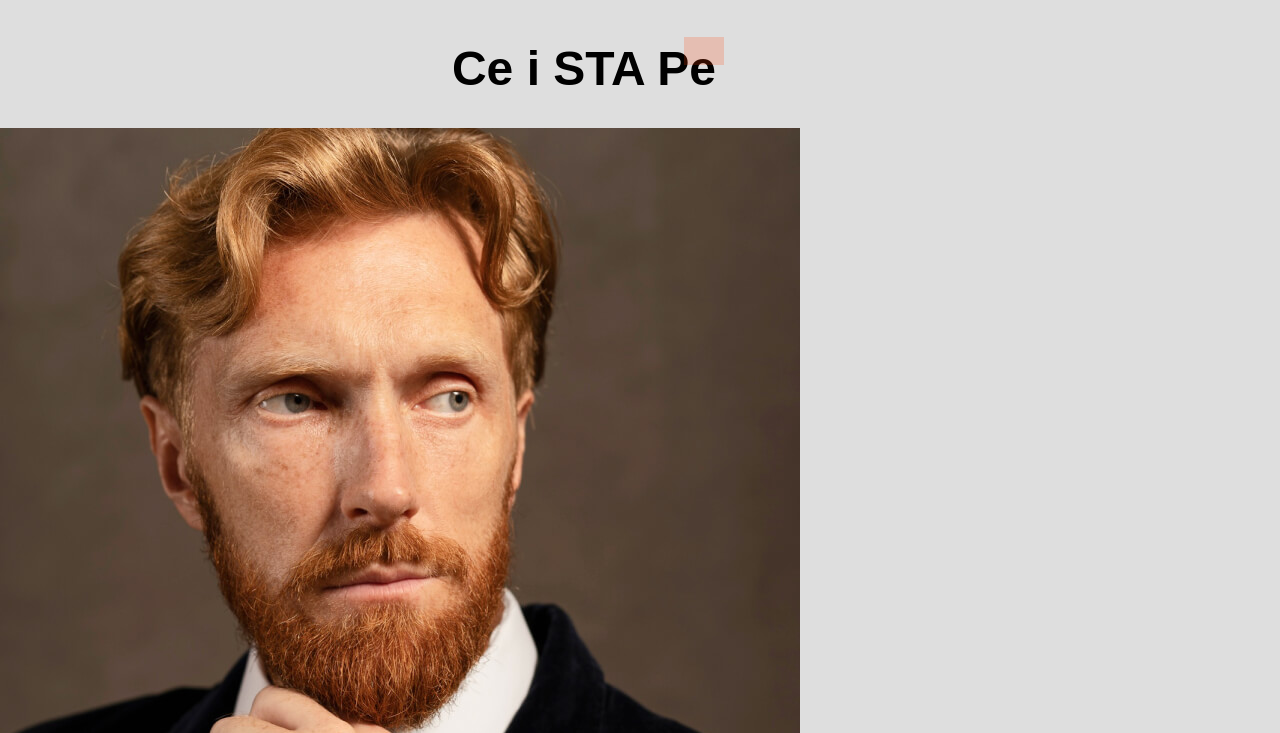
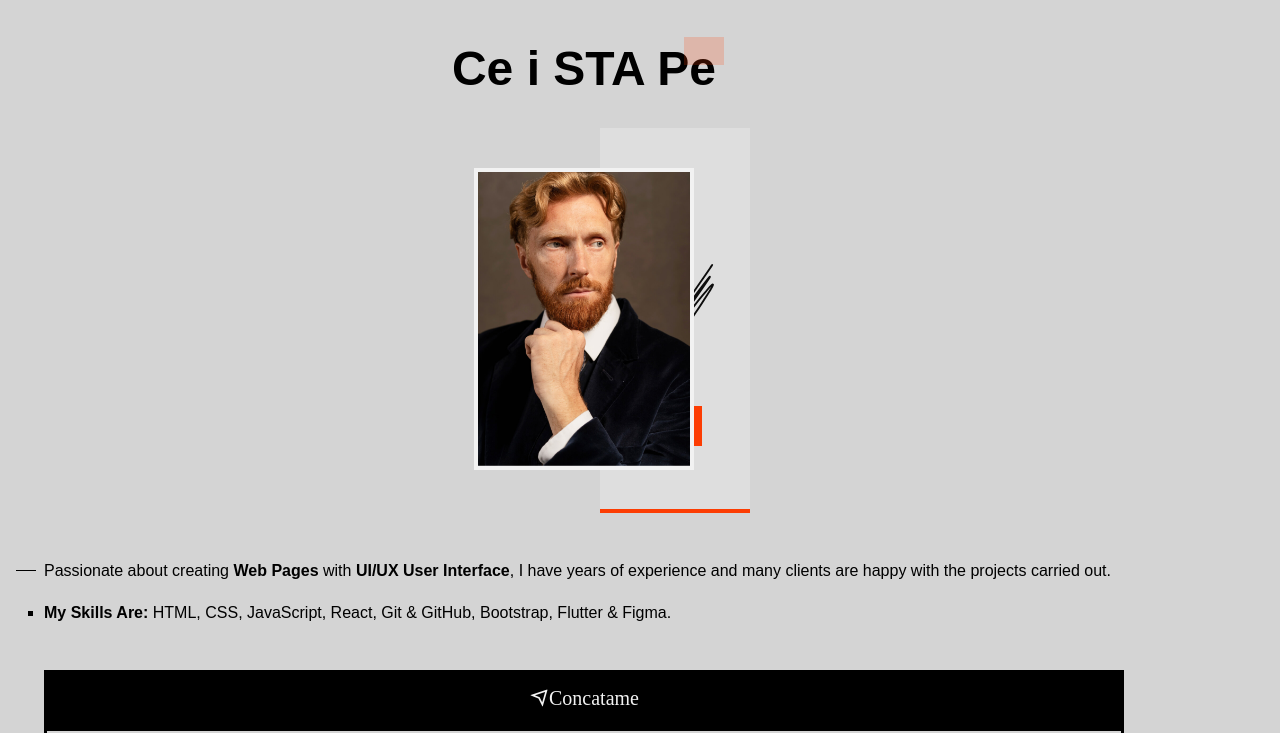
Before and after one commit to Osqui2015/PortafolioGral, a plain HTML site: page index.html in a window 1280 px wide. Shown: the part 750-1483 px from the top of the page. Drawn offline with nearby package versions, Linux system fonts and the light colour scheme; a web font is replaced by a local one.

Commit message:
buttonABOUT
buttonABOUT

```diff
--- a/assets/css/styles.css
+++ b/assets/css/styles.css
@@ -476,9 +476,143 @@ img {
 }
 
 /*=============== BUTTON ===============*/
+.button,
+.button__ghost{
+  display: flex;
+  align-items: center;
+  justify-content: center;
+  column-gap: .5rem;
+}
+
+.button{
+  background-color: var(--black-color);
+  padding: 1.1rem 1.5rem;
+  color: var(--white-color);
+  font-weight: var(--font-medium);
+  transition: background-color .4s;
+}
+
+.button i{
+  font-size: 1.25rem;
+}
+
+.button:hover{
+  background-color: var(--first-color);
+  transition: background-color .4s;
+}
+
+.button__ghost{
+  border: 3px solid var(--black-color);
+  color: var(--black-color) ;
+  padding: .5rem;
+  transition: border .4s, color .4s;
+}
+
+.button__ghost i{
+  font-size: 1.25rem;
+}
+
+.button__ghost:hover{
+  border: 3px solid var(--first-color);
+}
 
 
 /*=============== ABOUT ===============*/
+.about {
+  background-color: var(--container-color);
+  transition: background-color -4s;
+}
+
+.about__container{
+  row-gap: 0;
+}
+
+.about__perfil{
+  position: relative;
+  justify-self: center;
+  margin-block: 2.5rem 4.5rem;
+}
+
+.about__image{
+  width: 220px;
+}
+
+.about__img{
+  position: relative;
+  border: 4px solid var(--white-color);
+  z-index: 1;
+}
+
+.about__shadow,
+.about__line,
+.about__box{
+  position: absolute;
+}
+
+.about__shadow{
+  width: 150px;
+  height: 385px;
+  background-color: var(--body-color);
+  top: -2.5rem;
+  right: -3.5rem;
+  border-bottom: 4px solid var(--first-color);
+  transform: background-color .4s;
+}
+
+.about__perfil .geometric-box{
+ top: 1.5rem;
+ right: -2.8rem;
+}
+
+.about__line{
+  filter: invert(1);
+  right: -1.25rem;
+  top: 6rem;
+  width: 50px;
+  transition:  filter .4s;
+}
+
+.about__box{
+  width: 40px;
+  height: 40px;
+  background-color: var(--first-color);
+  right: -.5rem;
+  bottom: 1.5rem;
+}
+
+.about__info{
+  padding: 1.25rem;
+}
+
+.about__description{
+  position: relative;
+  color: var(--title-color);
+  margin-bottom: 1.5rem;
+}
+
+.about__description::after{
+  content: '';
+  width: 20px;
+  height: 1px;
+  background-color: var(--title-color);
+  position: absolute;
+  left: -1.75rem;
+  top: .5rem;
+}
+
+.about__list{
+  list-style: square;
+  color: var(--title-color);
+  margin-bottom: 3rem;
+}
+
+.about__buttons{
+  display: flex;
+  justify-content: center;
+  align-items: center;
+  column-gap: 1rem;
+}
+
 
 
 /*=============== SERVICES ===============*/
--- a/index.html
+++ b/index.html
@@ -114,8 +114,6 @@
                         Ce i
                         STA Pe
                </h2>
-            </div>
-
                <div class="about__perfil">
                   <div class="about__image">
                      <img src="assets/img/about-perfil.jpg" alt="image" class="about__img">
@@ -144,8 +142,21 @@
                            Figma.
                      </li>
                   </ul>
+
+                  <div class="about__burrons">
+                     <a href="#contact" class="button">
+                        <i class="ri-send-plane-line">Concatame</i>
+                     </a>
+
+                     <a href="#" target="_blank" class="button__ghost">
+                        <i class="ri-linkedin-box-line">Linkedin</i>
+                     </a>
+
+
                   </div>
 
+               </div>
+            </div>
          </section>
 
          <!--==================== SERVICES ====================-->
```
Lines whose indentation alone changed are shown as unchanged.
